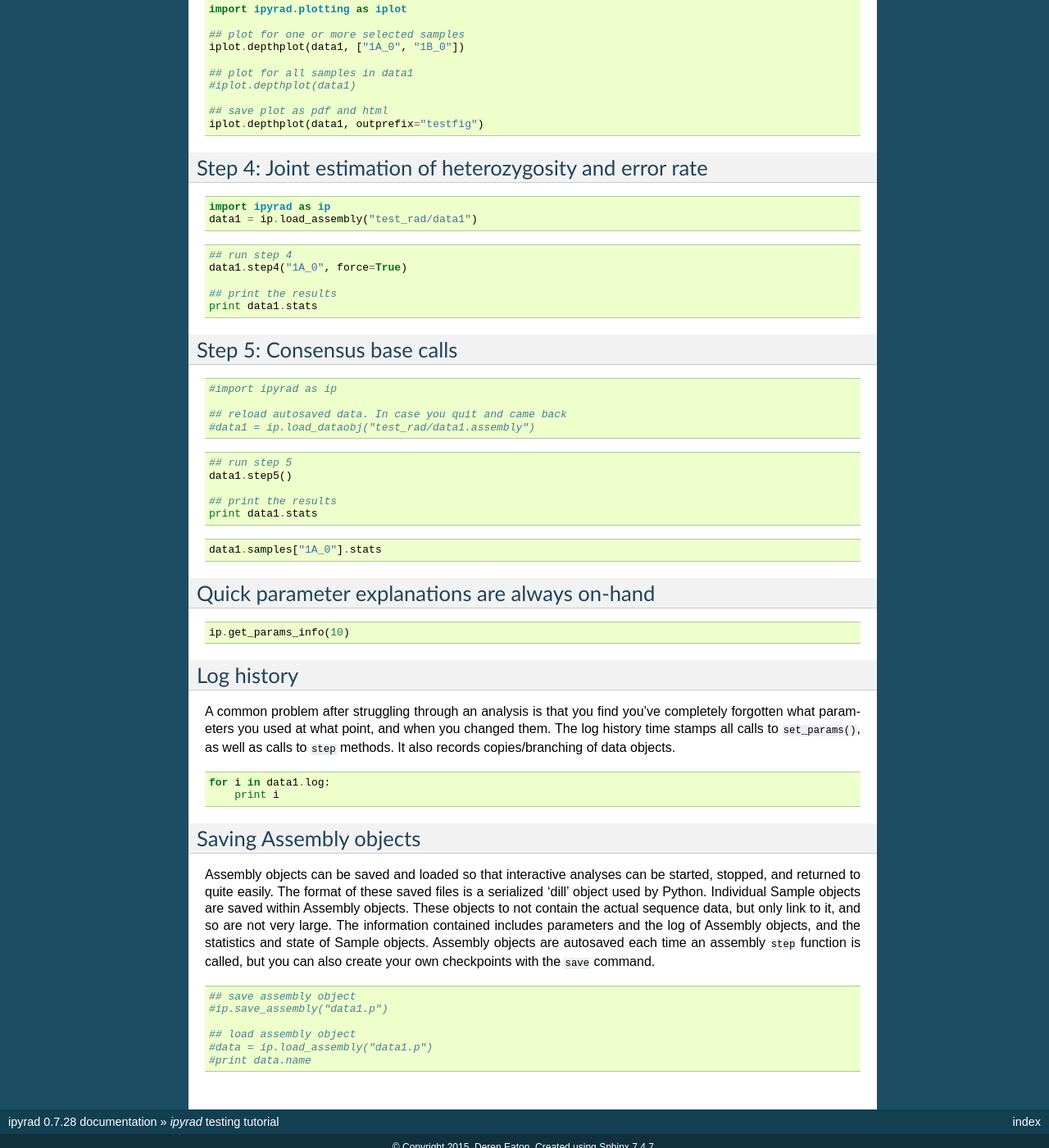
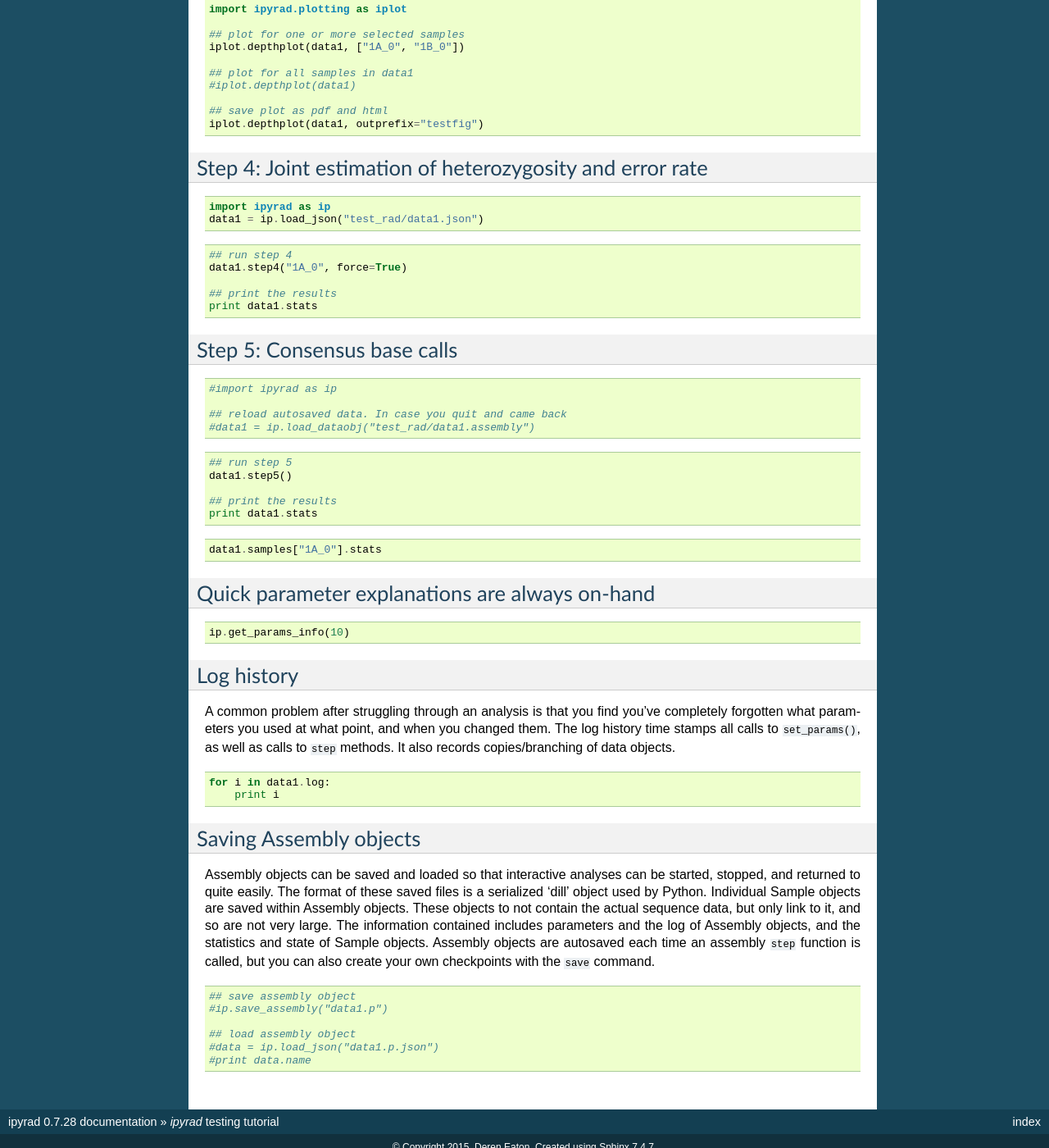
Before and after one commit to dereneaton/ipyrad, a Sphinx documentation site: the page built from docs/test_rad.rst, in a window 1280 px wide and 1400 px high, scrolled down 3614 px. Shown: the whole window at 82% size. Built offline with Sphinx 7.4.7, drawn with Linux system fonts in a browser that asks for light colours; pages that are not in the unit, such as notebooks, are missing from menus; the version number is read from the project's files by our own code.

Commit message:
Fix references to load_assembly to point to load_json

```diff
--- a/docs/API_user-guide.rst
+++ b/docs/API_user-guide.rst
@@ -932,7 +932,7 @@
     data1.save()
 
     ## load assembly object
-    data1 = ip.load_assembly("pedicularis/data1.json")
+    data1 = ip.load_json("pedicularis/data1.json")
 
     ## write params file for use by the CLI
     data1.write_params()
--- a/docs/API_userguide.rst
+++ b/docs/API_userguide.rst
@@ -776,7 +776,7 @@
     data1.save()
 
     ## load assembly object
-    data1 = ip.load_assembly("pedicularis/data1.json")
+    data1 = ip.load_json("pedicularis/data1.json")
 
     ## write params file for use by the CLI
     data1.write_params()
--- a/docs/plotting.rst
+++ b/docs/plotting.rst
@@ -35,7 +35,7 @@
 .. code-block:: python
 
     ## load the assembly that is passed step 3
-    data1 = ip.load.load_assembly("tests/data1")
+    data1 = ip.load_json("tests/data1.json")
 
     ## this example has 12 Samples
     data1.samples
--- a/docs/test_rad.rst
+++ b/docs/test_rad.rst
@@ -274,7 +274,7 @@
 .. code:: python
 
     import ipyrad as ip
-    data1 = ip.load_assembly("test_rad/data1")
+    data1 = ip.load_json("test_rad/data1.json")
 
 .. code:: python
 
@@ -347,5 +347,5 @@
     #ip.save_assembly("data1.p")
 
     ## load assembly object
-    #data = ip.load_assembly("data1.p")
+    #data = ip.load_json("data1.p.json")
     #print data.name
```
